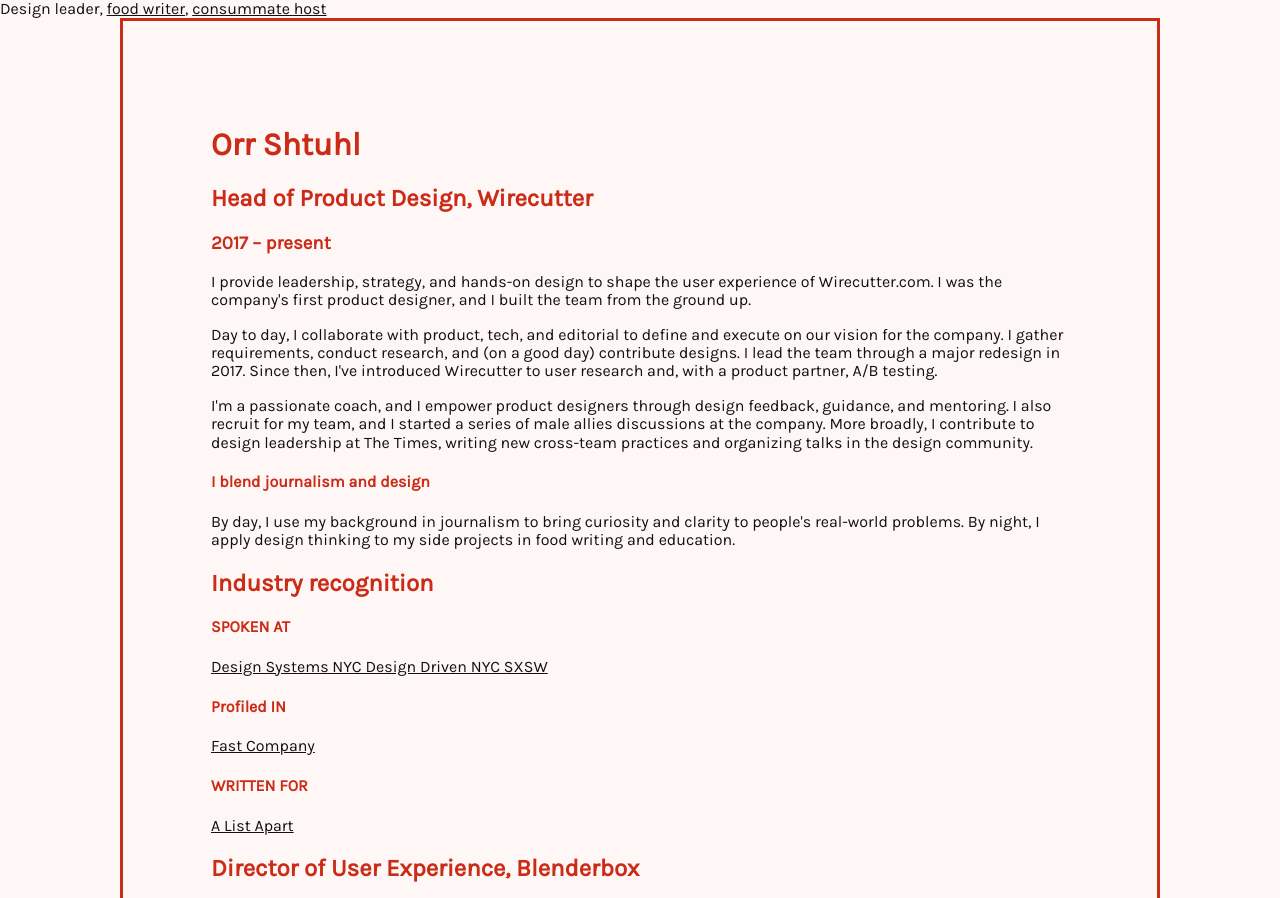
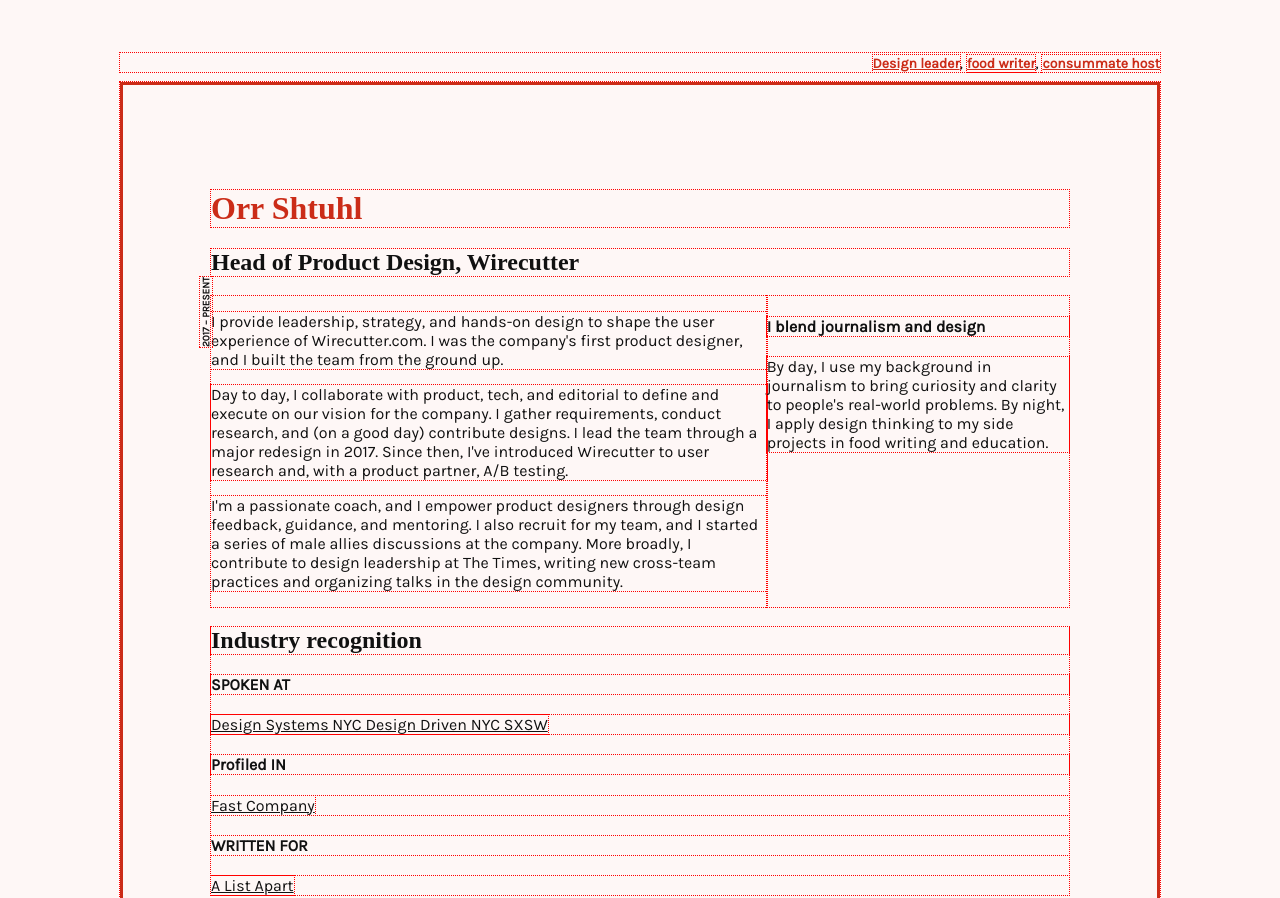
Before and after one commit to kayluhb/orr, a website: page index.html in a window 1280 px wide. Shown: the top 898 px of the page. Drawn offline with Linux system fonts and the light colour scheme.

Commit message:
working on the layout

```diff
--- a/index.html
+++ b/index.html
@@ -12,8 +12,13 @@
         box-sizing: inherit;
       }
 
+      /*
+        $color-background: rgb(254, 247, 246);
+        $color-red: #CB2C18;
+        $color-default: #111;
+      */
+
       html {
-        line-height: 1.15;
         -webkit-text-size-adjust: 100%;
         box-sizing: border-box;
         font-size: 100%;
@@ -41,19 +46,43 @@
         text-decoration: none;
       }
 
-      h1,
+      h1 {
+        color: #CB2C18;
+        font-family: serif;
+      }
+
+      h2 {
+        font-family: serif;
+      }
+
       h2,
       h3,
       h4,
       h5,
       h6 {
-        color: #CB2C18;
+        color: #111;
+      }
+
+      ::selection {
+        background: rgba(203, 44, 24, .68);
+        color: #111;
       }
 
       .main-wrap {
         margin: 0 auto;
         max-width: 1280px;
-        padding: 0 120px;
+        padding: 53px 120px 0;
+      }
+
+      .nav {
+        margin-bottom: 10px;
+        text-align: right;
+      }
+
+      .nav a {
+        color: #CB2C18;
+        font-weight: bold;
+        font-size: 14px;
       }
 
       .main {
@@ -62,22 +91,41 @@
         padding: 84px 88px 80px;
       }
 
+      .main-cols {
+        display: flex;
+        position: relative;
+      }
+
+      .date {
+        font-weight: bold;
+        font-size: 10px;
+        text-transform: uppercase;
+        transform: rotate(-90deg);
+        position: absolute;
+        top: 0;
+        left: -40px;
+      }
+
       .side-projects {
         margin: 0 auto 165px;
         max-width: 682px;
       }
+
+      * {
+        outline: 1px dotted red;
+      }
     </style>
   </head>
   <body>
-    <nav>
-      <a href="">Design leader</a>, <a href="">food writer</a>, <a href="">consummate host</a>
-    </nav>
     <div class="main-wrap">
+      <nav class="nav">
+        <a href="">Design leader</a>, <a href="">food writer</a>, <a href="">consummate host</a>
+      </nav>
       <main class="main">
         <h1>Orr Shtuhl</h1>
         <h2>Head of Product Design, Wirecutter</h2>
-        <div>
-          <h3>2017 – present</h3>
+        <div class="main-cols">
+          <h3 class="date">2017 – present</h3>
           <div>
             <p>
               I provide leadership, strategy, and hands-on design to shape the user experience of Wirecutter.com. I was the company's first product designer, and I built the team from the ground up.
@@ -137,7 +185,9 @@
       </main>
     </div>
     <section>
-      <h1><div>Side</div> </div>Projects</h1></h1>
+      <div class="main-wrap">
+        <h1><div>Side</div> <div>Projects</div></h1>
+      </div>
       <div class="side-projects">
         <p>I write and speak about food and drink — I especially love interviewing people. Lately I've been exploring the intersection of food and identity.</p>
         <h2>Hosting + speaking</h2>
```
